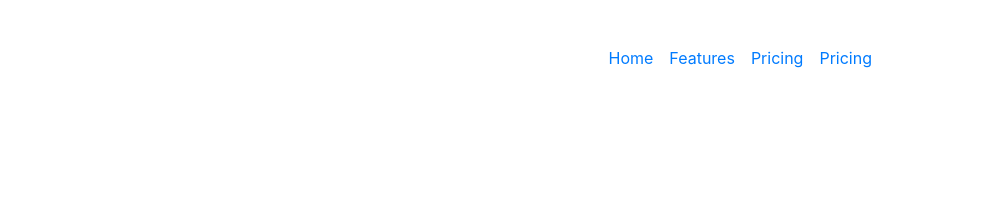
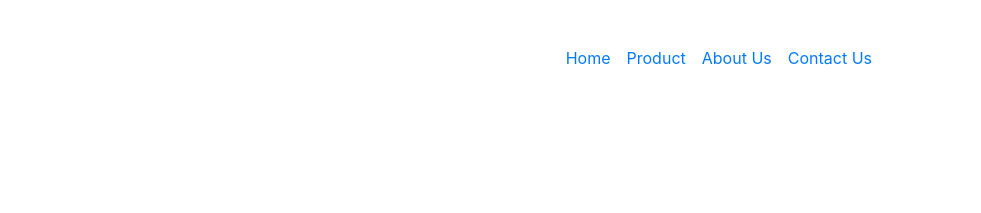
Before and after one commit to Anwar1477/hot-gadgets, a plain HTML site: page index.html in a window 1280 px wide. Shown: the top 213 px of the page, 299-1280 px from the left. Drawn offline with nearby package versions, Linux system fonts and the light colour scheme.

Commit message:
finish-hot-gadgets

```diff
--- a/index.html
+++ b/index.html
@@ -23,13 +23,13 @@
             <a class="nav-link" href="#">Home<span class="sr-only">(current)</span></a>
           </li>
           <li class="nav-item">
-            <a class="nav-link" href="#">Features</a>
+            <a class="nav-link" href="#">Product</a>
           </li>
           <li class="nav-item">
-            <a class="nav-link" href="#">Pricing</a>
+            <a class="nav-link" href="#">About Us</a>
           </li>
           <li class="nav-item">
-            <a class="nav-link" href="#">Pricing</a>
+            <a class="nav-link" href="#">Contact Us</a>
           </li>
         </ul>
       </div>
@@ -174,6 +174,8 @@
   </div>
 </section>
 
+<!-----Catagories----->
+
 <div class="container my-5 text-center">
   <h3 class="text-center pt-5">Categories</h3>
   <hr class="category-border"></hr>
```
